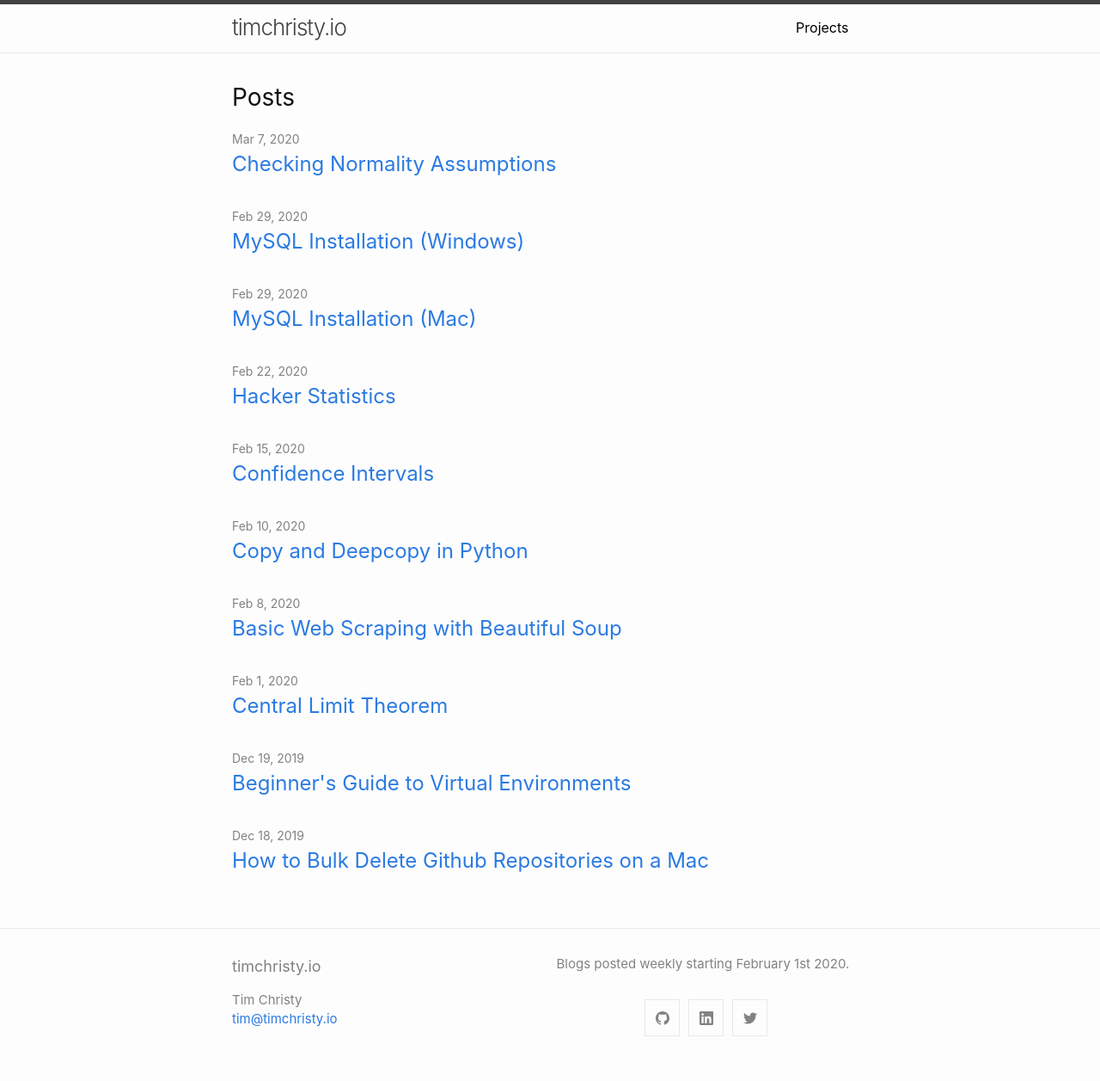
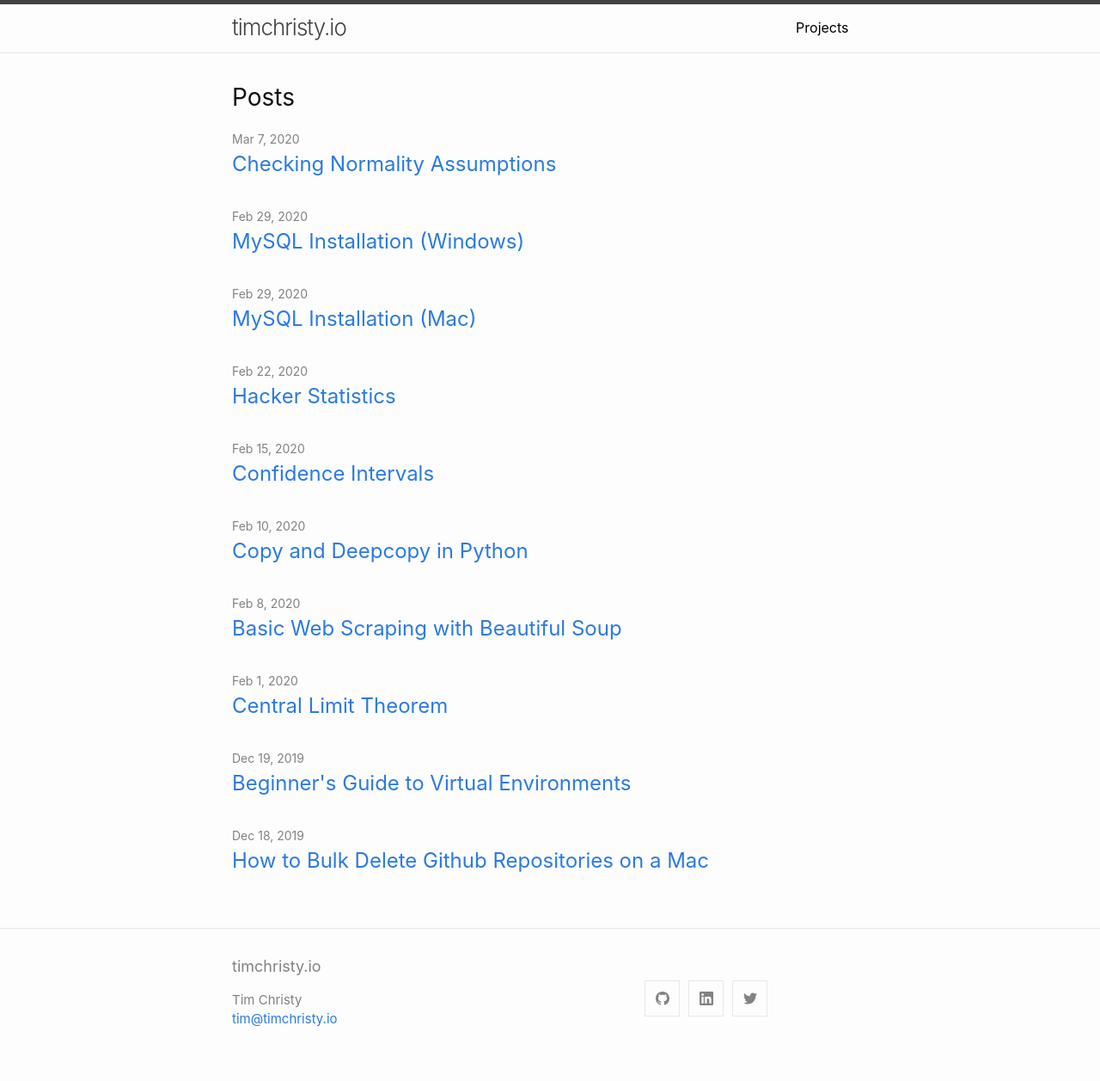
Before and after one commit to tim-christy/temp, a Jekyll site: the page built from index.md, in a window 1280 px wide. Shown: the whole page at 86% size. Built offline with Jekyll 4.4.1, drawn with Linux system fonts in a browser that asks for light colours.

Commit message:
edited tagline

```diff
--- a/_config.yml
+++ b/_config.yml
@@ -2,7 +2,7 @@ title: timchristy.io
 author: Tim Christy
 email: tim@timchristy.io
 description: > # this means to ignore newlines until "show_excerpts:"
-  Blogs posted weekly starting February 1st 2020.
+
 
 
 
```
